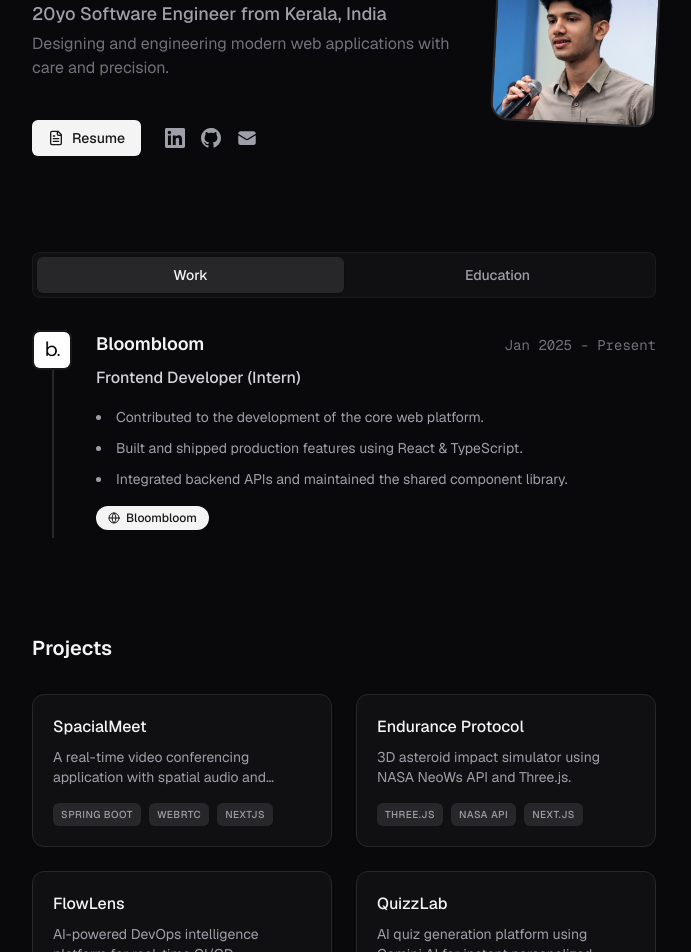
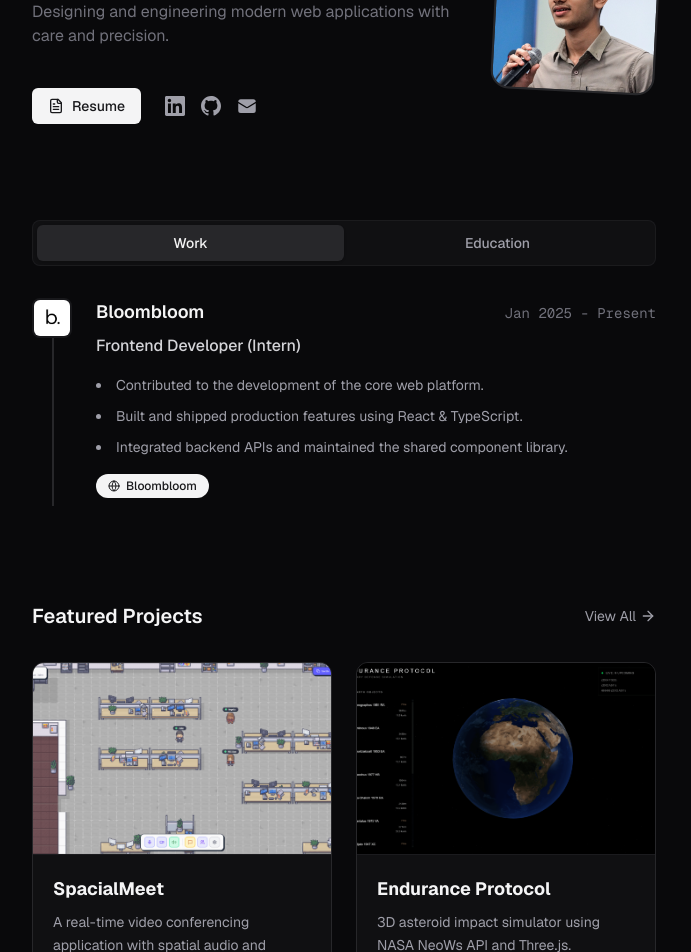
Before and after one commit to JittoJoseph/Portfolio-Jitto, a Next.js app: page / in a window 1280 px wide. Shown: the part 200-1152 px from the top of the page, without its empty margins (296-987 px from the left). Built offline with nearby package versions, Linux system fonts and the light colour scheme.

Commit message:
update home page with new components

```diff
--- a/src/app/page.tsx
+++ b/src/app/page.tsx
@@ -1,4 +1,5 @@
 import Image from "next/image";
+import Link from "next/link";
 import careerData from "@/data/career.json";
 import educationData from "@/data/education.json";
 import projectsData from "@/data/projects.json";
@@ -9,8 +10,12 @@ import {
   LinkedInIcon,
   MailIcon,
   FileTextIcon,
+  ArrowRightIcon,
 } from "@/components/Icons";
 import ExperienceTabs from "@/components/ExperienceTabs";
+import ProjectCard from "@/components/ProjectCard";
+import Footer from "@/components/Footer";
+import SocialLink from "@/components/SocialLink";
 import { calculateAge } from "@/lib/utils";
 
 export default function Home() {
@@ -19,7 +24,7 @@ export default function Home() {
 
   return (
     <main className="min-h-screen bg-zinc-950 text-zinc-200 selection:bg-zinc-800 selection:text-zinc-100 font-sans">
-      <div className="mx-auto max-w-2xl px-6 py-24 md:py-32">
+      <div className="mx-auto max-w-2xl px-6 pt-24 pb-8">
         {/* Hero Section */}
         <section className="mb-24 flex flex-col-reverse gap-8 md:flex-row md:items-center md:justify-between">
           <div className="flex-1 space-y-6">
@@ -82,59 +87,29 @@ export default function Home() {
 
         {/* Projects Section */}
         <section className="mb-20">
-          <h2 className="mb-8 text-xl font-semibold text-zinc-100">Projects</h2>
+          <div className="flex items-center justify-between mb-8">
+            <h2 className="text-xl font-semibold text-zinc-100">
+              Featured Projects
+            </h2>
+            <Link
+              href="/projects"
+              className="text-sm text-zinc-400 hover:text-zinc-100 transition-colors flex items-center gap-1"
+            >
+              View All
+              <ArrowRightIcon className="h-4 w-4" />
+            </Link>
+          </div>
           <div className="grid gap-6 sm:grid-cols-2">
-            {projectsData.map((project, index) => (
-              <a
-                key={index}
-                href={project.link}
-                target="_blank"
-                rel="noopener noreferrer"
-                className="group block rounded-xl border border-zinc-800 bg-zinc-900/50 p-5 transition-all hover:bg-zinc-900 hover:border-zinc-700 hover:shadow-lg hover:shadow-zinc-900/20"
-              >
-                <h3 className="font-medium text-zinc-100 group-hover:text-blue-400 transition-colors">
-                  {project.title}
-                </h3>
-                <p className="mt-2 text-sm text-zinc-400 line-clamp-2 h-10">
-                  {project.description}
-                </p>
-                <div className="mt-4 flex flex-wrap gap-2">
-                  {project.tech.map((t) => (
-                    <span
-                      key={t}
-                      className="rounded-md bg-zinc-800 px-2 py-1 text-[10px] font-medium text-zinc-400 uppercase tracking-wider"
-                    >
-                      {t}
-                    </span>
-                  ))}
-                </div>
-              </a>
-            ))}
+            {projectsData
+              .filter((project) => project.featured)
+              .map((project, index) => (
+                <ProjectCard key={index} project={project} />
+              ))}
           </div>
         </section>
+
+        <Footer />
       </div>
     </main>
   );
 }
-
-function SocialLink({
-  href,
-  icon,
-  label,
-}: {
-  href: string;
-  icon: React.ReactNode;
-  label: string;
-}) {
-  return (
-    <a
-      href={href}
-      target="_blank"
-      rel="noopener noreferrer"
-      className="text-zinc-400 transition-colors hover:text-zinc-100"
-      aria-label={label}
-    >
-      {icon}
-    </a>
-  );
-}
```
